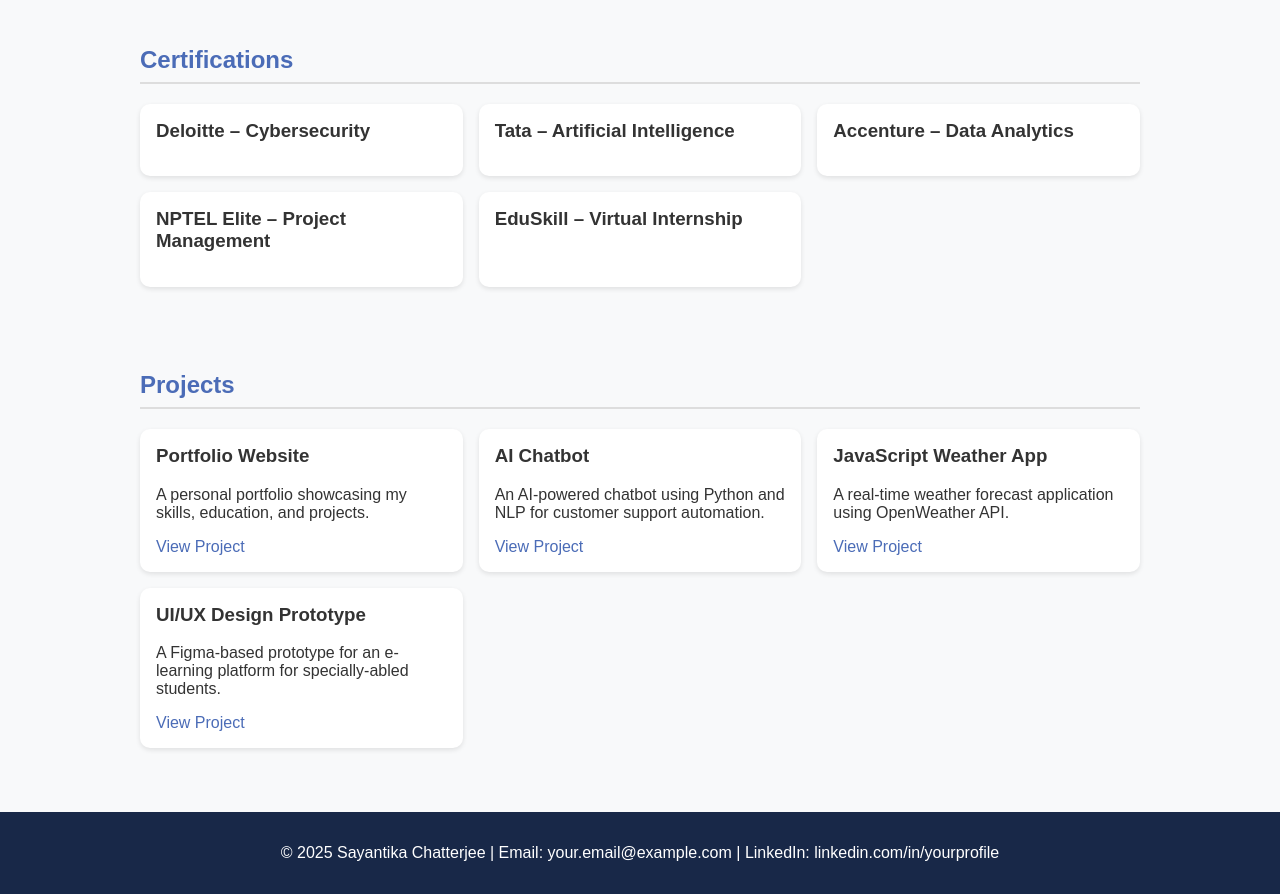
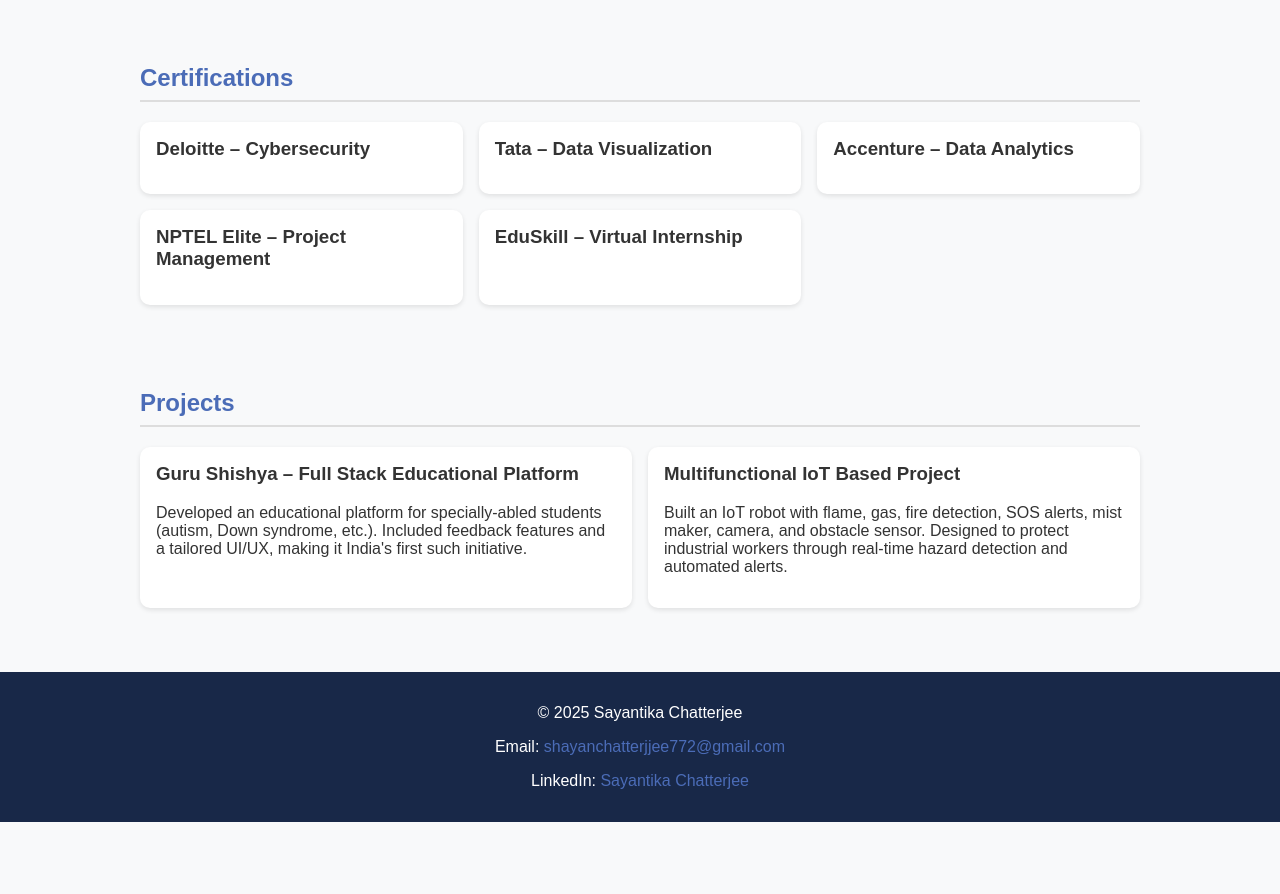
Before and after one commit to Sayantika-Chatterjee/sayantika-tech.github.io, a plain HTML site: page index.html in a window 1280 px wide. Shown: the part 740-1634 px from the top of the page. After the commit the page ends 1562 px from the top, so only its background shows below. Drawn offline with Linux system fonts and the light colour scheme.

Commit message:
Update index.html

```diff
--- a/index.html
+++ b/index.html
@@ -9,11 +9,12 @@
 <body>
 
 <header>
-    <h1>Sayantika Chatterjee</h1>
-    <p>BTech in Information Technology | Aspiring Full-Stack Developer & AI Enthusiast</p>
+    <img src="profile.png" alt="Sayantika Chatterjee" class="profile-pic">
+    <h1 class="fade-in">Sayantika Chatterjee</h1>
+    <p class="fade-in">BTech in Information Technology | Aspiring Full-Stack Developer & AI Enthusiast</p>
 </header>
 
-<section>
+<section class="fade-up">
     <h2>About Me</h2>
     <p>
         I am currently pursuing BTech in Information Technology at JIS College of Engineering (7th Semester, 80% average).
@@ -23,7 +24,7 @@
     </p>
 </section>
 
-<section>
+<section class="fade-up">
     <h2>Skills</h2>
     <div class="skills">
         <div class="card"><h3>HTML</h3></div>
@@ -37,45 +38,35 @@
     </div>
 </section>
 
-<section>
+<section class="fade-up">
     <h2>Certifications</h2>
     <div class="certifications">
         <div class="card"><h3>Deloitte – Cybersecurity</h3></div>
-        <div class="card"><h3>Tata – Artificial Intelligence</h3></div>
+        <div class="card"><h3>Tata – Data Visualization</h3></div>
         <div class="card"><h3>Accenture – Data Analytics</h3></div>
         <div class="card"><h3>NPTEL Elite – Project Management</h3></div>
         <div class="card"><h3>EduSkill – Virtual Internship</h3></div>
     </div>
 </section>
 
-<section>
+<section class="fade-up">
     <h2>Projects</h2>
     <div class="projects">
         <div class="card">
-            <h3>Portfolio Website</h3>
-            <p>A personal portfolio showcasing my skills, education, and projects.</p>
-            <a href="https://codepen.io/web3templates/pen/MWJbYwR" target="_blank">View Project</a>
+            <h3>Guru Shishya – Full Stack Educational Platform</h3>
+            <p>Developed an educational platform for specially-abled students (autism, Down syndrome, etc.). Included feedback features and a tailored UI/UX, making it India's first such initiative.</p>
         </div>
         <div class="card">
-            <h3>AI Chatbot</h3>
-            <p>An AI-powered chatbot using Python and NLP for customer support automation.</p>
-            <a href="https://github.com/microsoft/BotBuilder-Samples" target="_blank">View Project</a>
-        </div>
-        <div class="card">
-            <h3>JavaScript Weather App</h3>
-            <p>A real-time weather forecast application using OpenWeather API.</p>
-            <a href="https://codepen.io/FlorinPop17/full/BaBePej" target="_blank">View Project</a>
-        </div>
-        <div class="card">
-            <h3>UI/UX Design Prototype</h3>
-            <p>A Figma-based prototype for an e-learning platform for specially-abled students.</p>
-            <a href="https://www.figma.com/community" target="_blank">View Project</a>
+            <h3>Multifunctional IoT Based Project</h3>
+            <p>Built an IoT robot with flame, gas, fire detection, SOS alerts, mist maker, camera, and obstacle sensor. Designed to protect industrial workers through real-time hazard detection and automated alerts.</p>
         </div>
     </div>
 </section>
 
-<footer>
-    <p>© 2025 Sayantika Chatterjee | Email: your.email@example.com | LinkedIn: linkedin.com/in/yourprofile</p>
+<footer class="fade-in">
+    <p>© 2025 Sayantika Chatterjee</p>
+    <p>Email: <a href="mailto:shayanchatterjjee772@gmail.com">shayanchatterjjee772@gmail.com</a></p>
+    <p>LinkedIn: <a href="https://www.linkedin.com/in/sayantika-chatterjee-68358b287" target="_blank">Sayantika Chatterjee</a></p>
 </footer>
 
 </body>
```
